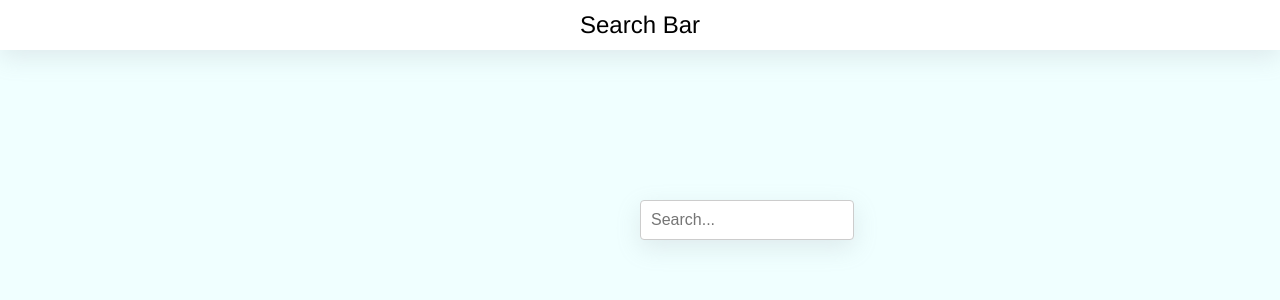
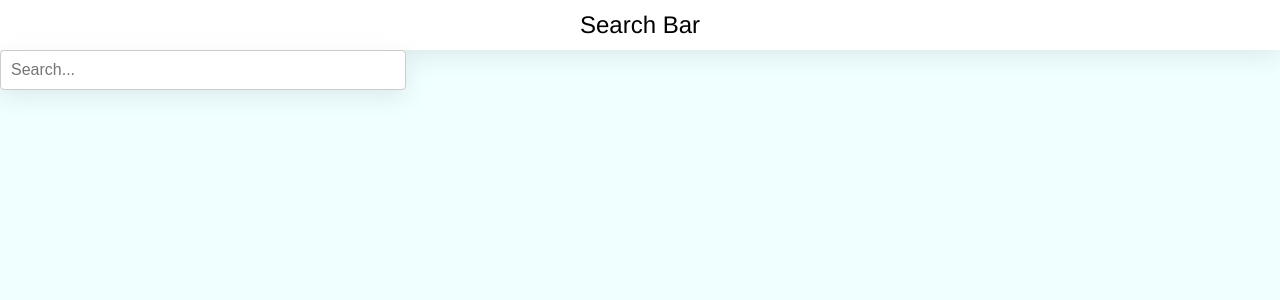
Before and after one commit to bhuvnesh-gupta/Searchbar, a React (Create React App) app: page / in a window 1280 px wide. Shown: the top 300 px of the page. Built offline with nearby package versions, Linux system fonts and the light colour scheme.

Commit message:
Update searchbar.css

```diff
--- a/src/searchbar.css
+++ b/src/searchbar.css
@@ -1,6 +1,4 @@
 .search-container {
-  margin-left: 640px;
-  margin-top: 150px;
   position: relative;
 }
 
```
